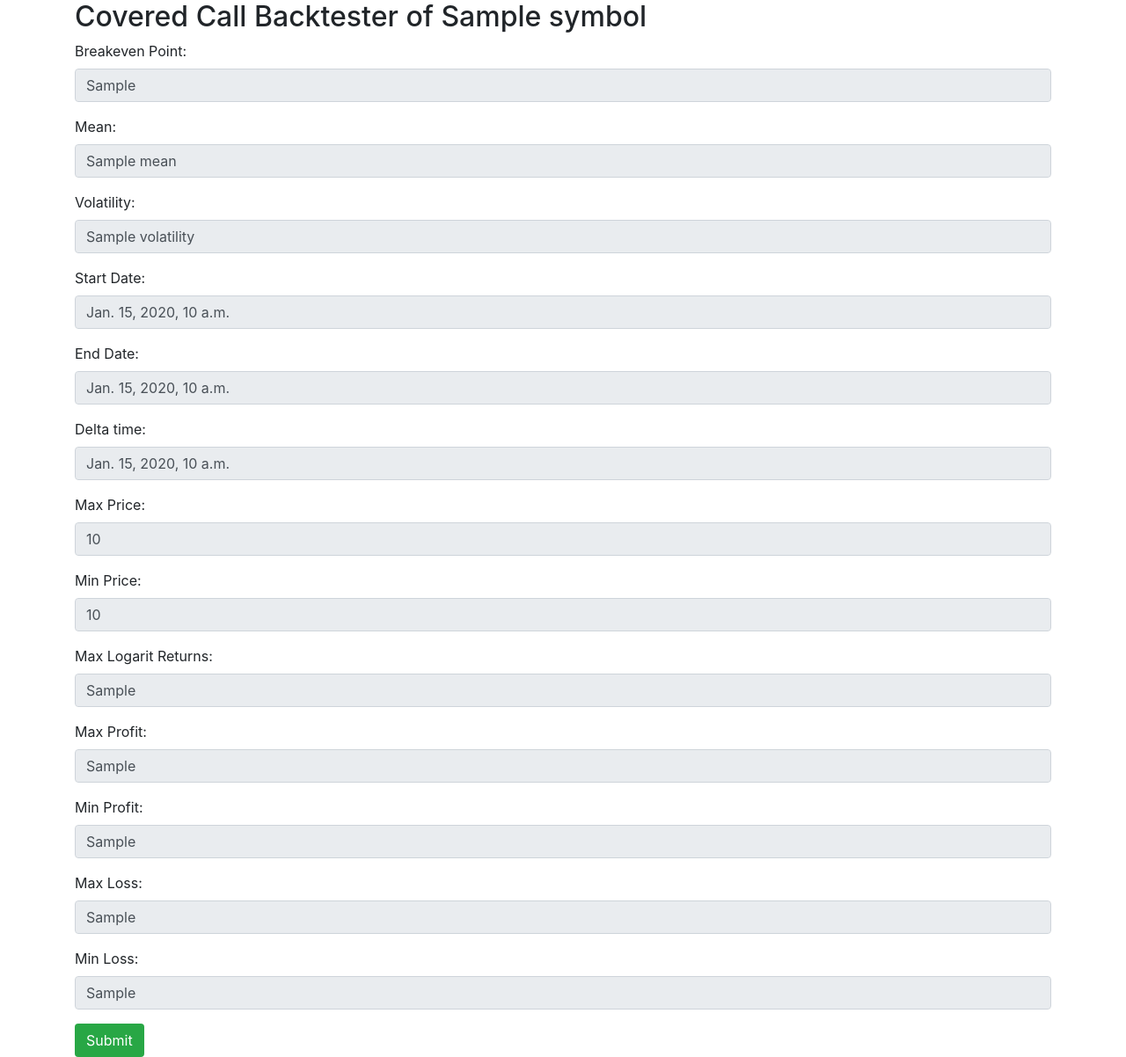
After one commit to hieufaiz/cwtrading, a Django app: template covercallbacktest/templates/covercallbacktest/backtest.html in a window 1280 px wide. The commit adds this page. Shown: the whole page at 88% size. Run offline with Django 3.2, Linux system fonts and the light colour scheme; the template is opened without the code that fills it: most values are stand-ins (such as "Sample title", 1, 10 or a date in 2020); some libraries are stand-ins or nearby versions.

Commit message:
process result covered call backtesting

```diff
--- a/covercallbacktest/forms.py
+++ b/covercallbacktest/forms.py
@@ -1,8 +1,8 @@
 from django import forms
 
 class Covercallbacktest(forms.Form):
-    symbol = forms.CharField(max_length=10)
-    startDate = forms.DateField()
-    endDate = forms.DateField()
+    symbol = forms.CharField()
+    startDate = forms.DateField(input_formats=["%d-%m-%Y"])
+    endDate = forms.DateField(input_formats=["%d-%m-%Y"])
     callPrice = forms.FloatField()
     strikePrice = forms.FloatField()
--- /dev/null
+++ b/covercallbacktest/templates/covercallbacktest/backtest.html
@@ -0,0 +1,96 @@
+<!DOCTYPE html>
+<html lang="en">
+<head>
+    {% load static %}
+    <title>Cover Warranty</title>
+    <meta charset="utf-8">
+    <meta name="viewport" content="width=device-width, initial-scale=1">
+    <link rel="stylesheet" href="https://maxcdn.bootstrapcdn.com/bootstrap/4.5.2/css/bootstrap.min.css">
+    <script src="https://ajax.googleapis.com/ajax/libs/jquery/3.5.1/jquery.min.js"></script>
+    <script src="https://cdnjs.cloudflare.com/ajax/libs/popper.js/1.16.0/umd/popper.min.js"></script>
+    <script src="https://maxcdn.bootstrapcdn.com/bootstrap/4.5.2/js/bootstrap.min.js"></script>
+    <link rel="stylesheet" href="{% static 'covercall/style.css' %}">
+</head>
+<body>
+    <div class="container">
+        <h2>Covered Call Backtester of {{ symbol }}</h2>
+        <form action="" method="">
+            {% csrf_token %}
+            <div class="form-group">
+                <label for="assetprice">Breakeven Point:</label></br>
+                <input type="text" class="form-control" id="breakevenPoint" value="{{ breakevenPoint }}" readonly>
+            </div>
+
+            <div class="form-group">
+                <label for="assetprice">Mean:</label></br>
+                <input type="text" class="form-control" id="mean" value="{{ mean }}" readonly>
+            </div>
+
+            <div class="form-group">
+                <label for="assetprice">Volatility:</label></br>
+                <input type="text" class="form-control" id="volatility" value="{{ volatility }}" readonly>
+            </div>
+
+            <div class="form-group">
+                <label for="assetprice">Start Date:</label></br>
+                <input type="text" class="form-control" id="startDate" value="{{ startDate }}" readonly>
+            </div>
+
+            <div class="form-group">
+                <label for="assetprice">End Date:</label></br>
+                <input type="text" class="form-control" id="endDate" value="{{ endDate }}" readonly>
+            </div>
+
+            <div class="form-group">
+                <label for="assetprice">Delta time:</label></br>
+                <input type="text" class="form-control" id="deltaTime" value="{{ deltaTime }}" readonly>
+            </div>
+
+            <div class="form-group">
+                <label for="assetprice">Max Price:</label></br>
+                <input type="text" class="form-control" id="maxPrice" value="{{ maxPrice }}" readonly>
+            </div>
+
+            <div class="form-group">
+                <label for="assetprice">Min Price:</label></br>
+                <input type="text" class="form-control" id="minPrice" value="{{ minPrice }}" readonly>
+            </div>
+
+            <div class="form-group">
+                <label for="assetprice">Max Logarit Returns:</label></br>
+                <input type="text" class="form-control" id="logReturn" value="{{ logReturn }}" readonly>
+            </div>
+
+            <div class="form-group">
+                <label for="assetprice">Max Profit: </label></br>
+                <input type="text" class="form-control" id="maxProfit" value="{{ maxProfit }}" readonly>
+            </div>
+
+            <div class="form-group">
+                <label for="assetprice">Min Profit:</label></br>
+                <input type="text" class="form-control" id="minProfit" value="{{ minProfit }}" readonly>
+            </div>
+
+            <div class="form-group">
+                <label for="assetprice">Max Loss: </label></br>
+                <input type="text" class="form-control" id="maxLoss" value="{{ maxLoss }}" readonly>
+            </div>
+
+            <div class="form-group">
+                <label for="assetprice">Min Loss:</label></br>
+                <input type="text" class="form-control" id="minLoss" value="{{ minLoss }}" readonly>
+            </div>
+
+          <button type="button" class="btn bg-success text-white" onclick="processcampain()">Submit</button>
+        </form>
+      </div>
+      <script>
+          function processcampain(){
+            document.getElementById("N").value = document.getElementById("M").value * document.getElementById("delta").value
+            document.getElementById("h").value =  document.getElementById("N").value / document.getElementById("M").value;
+            document.getElementById("V").value = document.getElementById("N").value * document.getElementById("S").value -
+                document.getElementById("M").value * document.getElementById("C").value;
+          }
+      </script>
+</body>
+</html>
--- a/covercallbacktest/urls.py
+++ b/covercallbacktest/urls.py
@@ -3,4 +3,5 @@ from . import views
 app_name = 'appcovercallbacktest'
 urlpatterns = [
     path('backtesting/', views.index, name='backtesting'),
+    path('backtesting_covercall/', views.backtesting_covercall, name='backtesting_covercall'),
 ]
```
Also changed, not shown: covercallbacktest/templates/covercallbacktest/index.html (+8 -8 lines), covercallbacktest/views.py (+54 -28 lines), covercallbacktest/models.py (line endings or trailing spaces).
